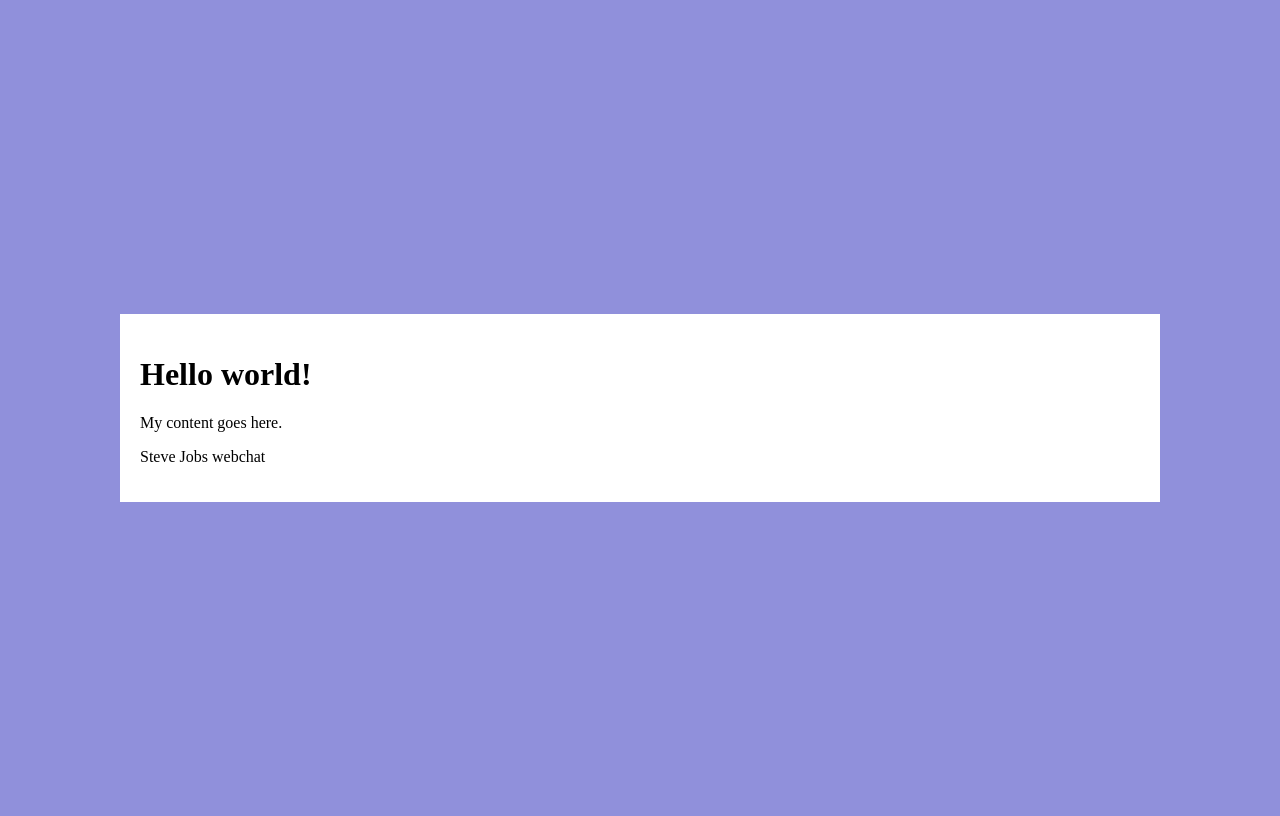
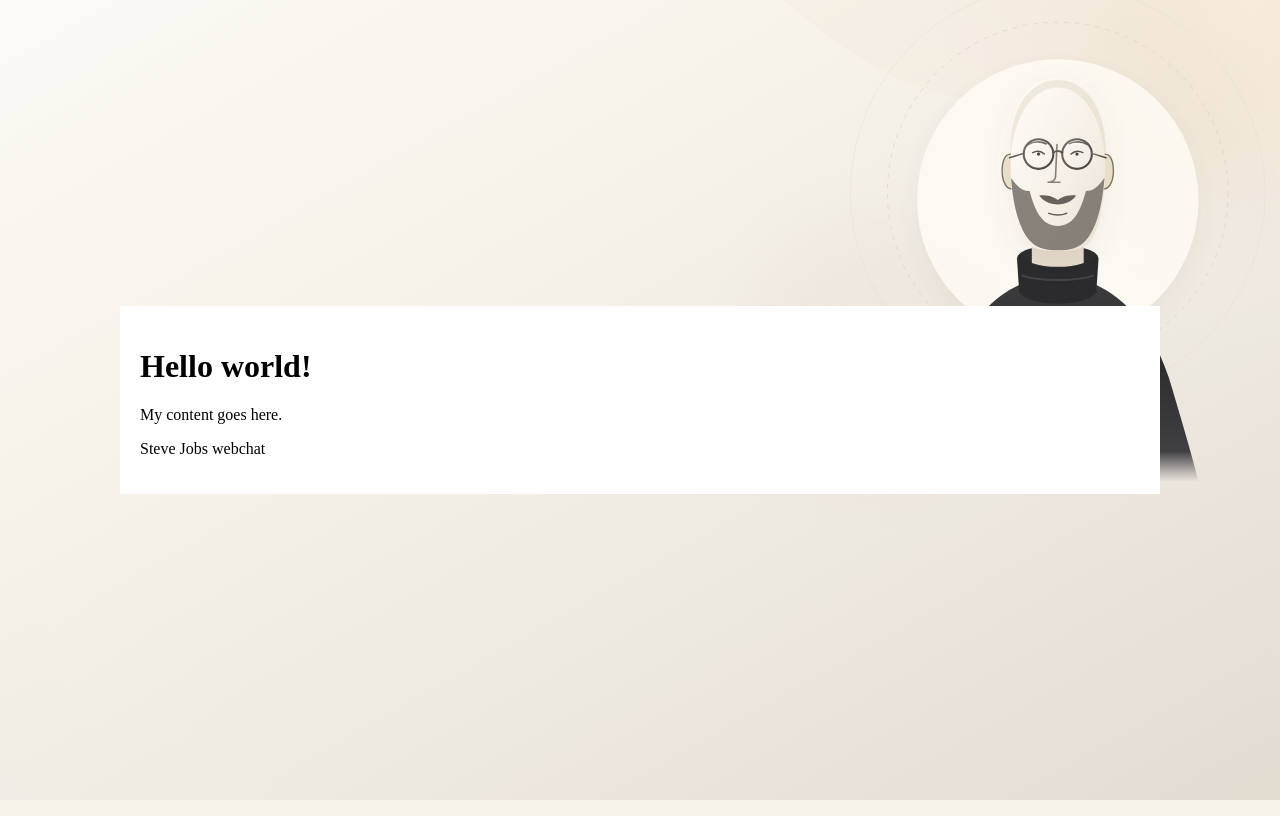
Before and after one commit to Keishin-Roberts/SE-Group17-2026, a React (Vite) app in the folder front/: page / in a window 1280 px wide. Built offline with nearby package versions, Linux system fonts and the light colour scheme.

Commit message:
add Steve jobs background

```diff
--- a/front/src/index.css
+++ b/front/src/index.css
@@ -16,3 +16,14 @@ body {
   background-color: white;
   padding: 20px;
 }
+
+body {
+  margin: 0;
+  min-height: 100vh;
+  background-color: #F7F3EB;
+  background-image: url('steve_jobs_pastel_wallpaper.svg');
+  background-position: top right;
+  background-repeat: no-repeat;
+  background-size: cover;
+  background-attachment: fixed;
+}
```
Also changed, not shown: front/src/steve_jobs_pastel_wallpaper.svg (added).
